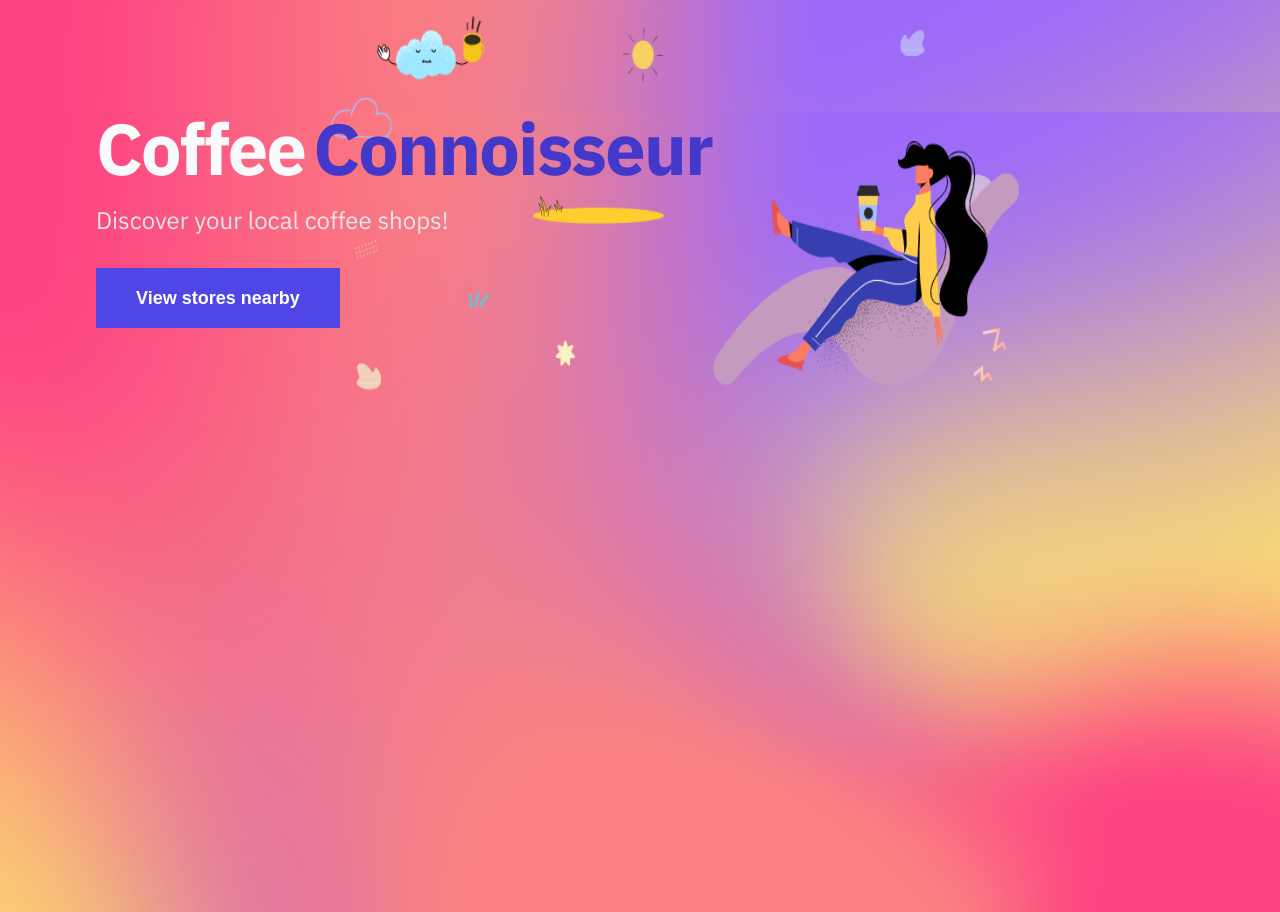
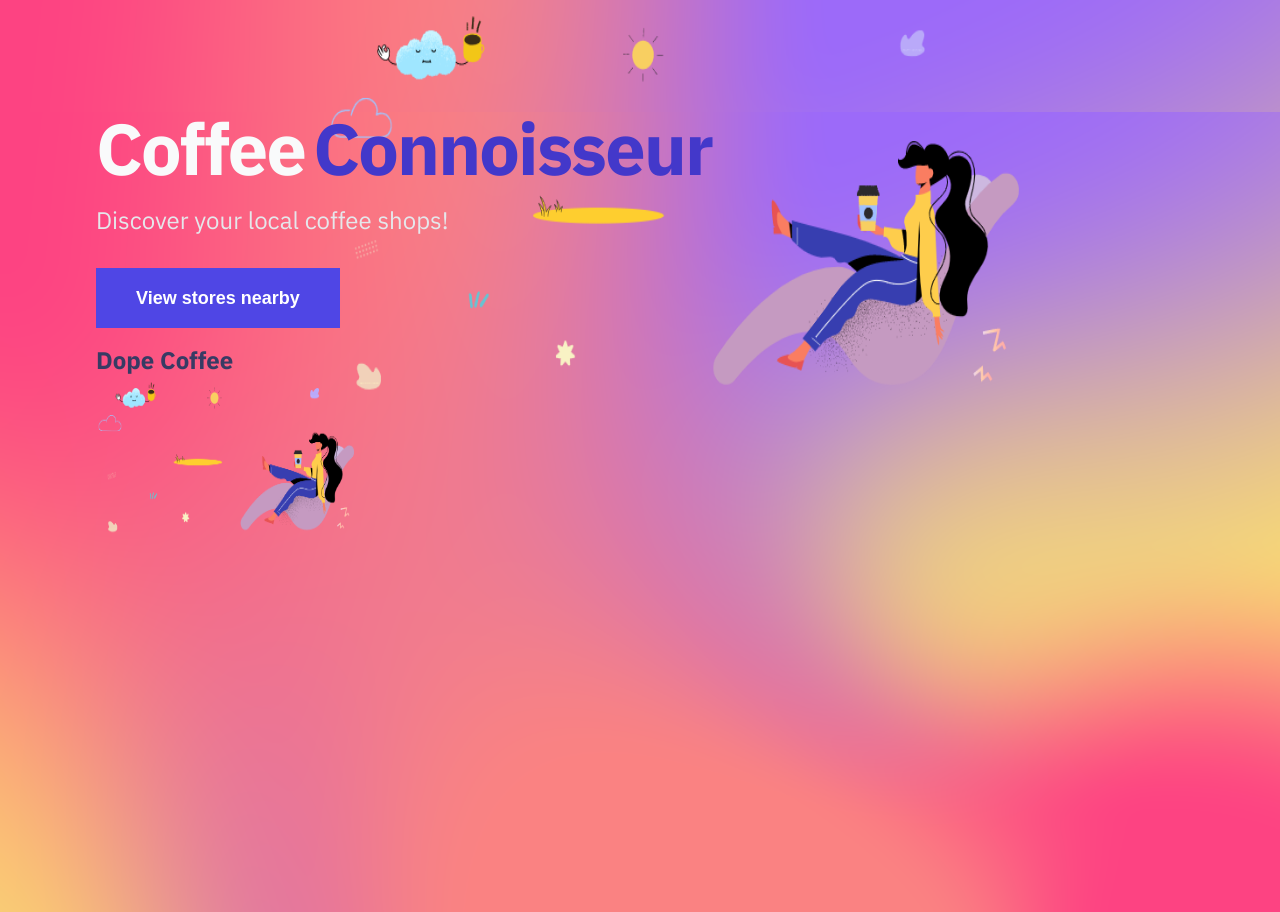
Before and after one commit to Celestiger/discover-coffee-stores, a Next.js app: page / in a window 1280 px wide. Built offline with nearby package versions, Linux system fonts and the light colour scheme.

Commit message:
created basic card component

```diff
--- /dev/null
+++ b/components/card.js
@@ -0,0 +1,13 @@
+import Image from 'next/image';
+import Link from 'next/link';
+
+const Card = (props) => {
+  return (
+    <Link href={props.href}>
+      <h2>{props.name}</h2>
+      <Image src={props.imgUrl} width={260} height={160} />
+    </Link>
+  );
+};
+
+export default Card;
--- a/pages/index.js
+++ b/pages/index.js
@@ -3,6 +3,7 @@ import { Inter } from '@next/font/google';
 import styles from '@/styles/Home.module.css';
 import Banner from '../components/banner';
 import Image from 'next/image';
+import Card from '@/components/card';
 
 const inter = Inter({ subsets: ['latin'] });
 
@@ -28,6 +29,12 @@ export default function Home() {
         <div className={styles.heroImage}>
           <Image src="/static/hero-image.png" width={700} height={400} />
         </div>
+
+        <Card
+          name="Dope Coffee"
+          imgUrl="/static/hero-image.png"
+          href="/coffee-store/dope-coffee"
+        />
       </main>
     </>
   );
```
Also changed, not shown: components/card.module.css (added).
